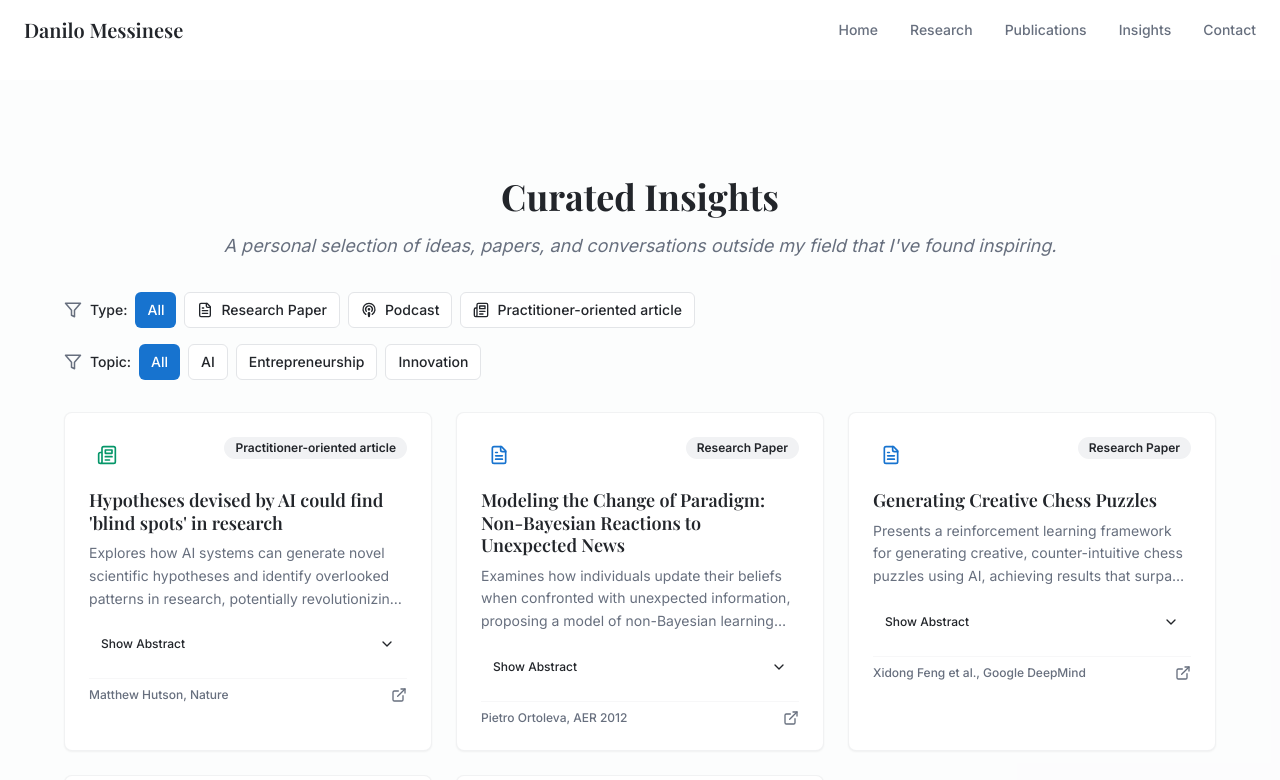
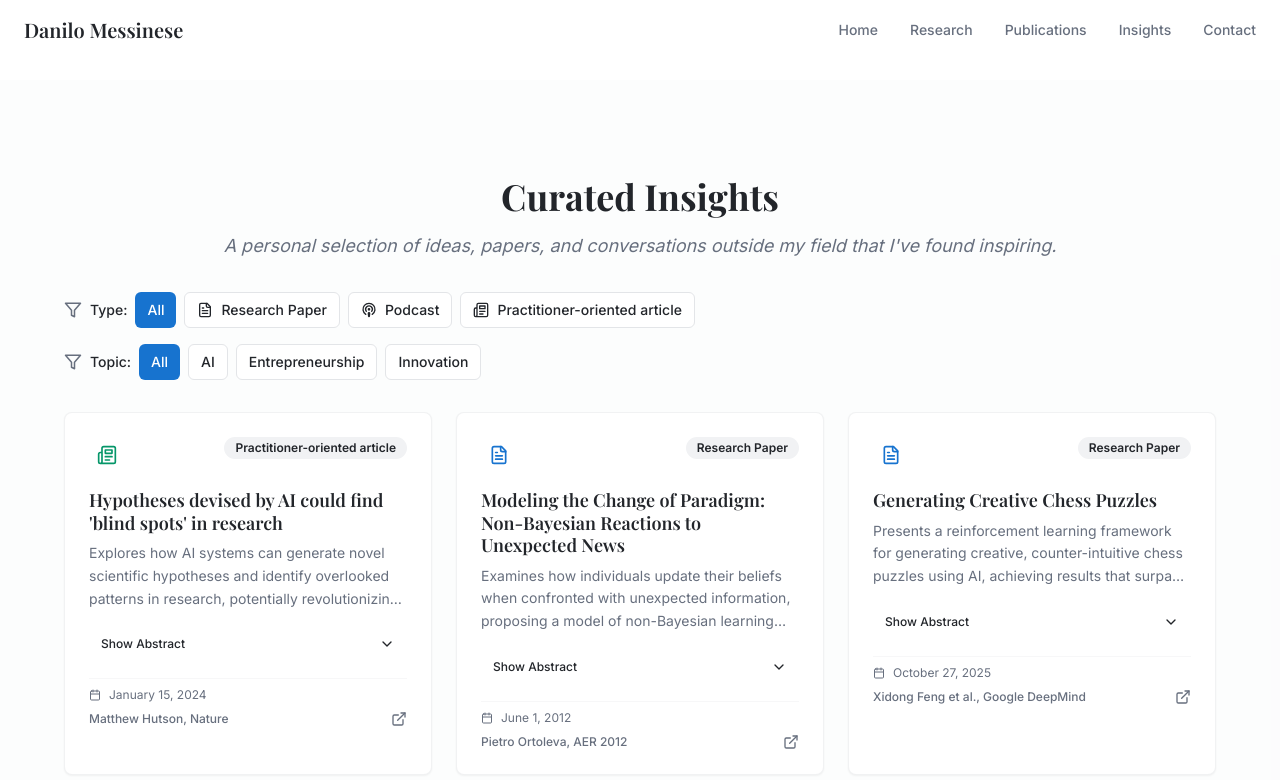
Before and after one commit to MessineseDanilo/innovate-academics, a React (Vite) app: page /insights in a window 1280 px wide. Shown: the top 780 px of the page. Built offline with nearby package versions, Linux system fonts and the light colour scheme; the HTML template or start-up script is replaced by a standard one.

Commit message:
Add publication dates to insights

```diff
--- a/src/components/CuratedInsights.tsx
+++ b/src/components/CuratedInsights.tsx
@@ -1,9 +1,10 @@
 import { Card, CardContent } from "@/components/ui/card";
 import { Badge } from "@/components/ui/badge";
 import { Button } from "@/components/ui/button";
-import { ExternalLink, Podcast, FileText, Newspaper, Filter, ChevronDown, ChevronUp } from "lucide-react";
+import { ExternalLink, Podcast, FileText, Newspaper, Filter, ChevronDown, ChevronUp, Calendar } from "lucide-react";
 import { useState } from "react";
 import { Collapsible, CollapsibleContent, CollapsibleTrigger } from "@/components/ui/collapsible";
+import { format } from "date-fns";
 
 const CuratedInsights = () => {
   const [selectedType, setSelectedType] = useState<string | null>(null);
@@ -18,6 +19,7 @@ const CuratedInsights = () => {
       description: "Explores how AI systems can generate novel scientific hypotheses and identify overlooked patterns in research, potentially revolutionizing scientific discovery.",
       abstract: "Scientists are exploring the use of AI systems to automatically generate scientific hypotheses, potentially identifying overlooked patterns and 'blind spots' in research. These AI tools analyze vast amounts of scientific literature and data to propose novel hypotheses that human researchers might miss, offering a new approach to accelerate scientific discovery and address biases in research focus.",
       author: "Matthew Hutson, Nature",
+      date: new Date("2024-01-15"),
       link: "#",
       color: "text-emerald-600",
       badge: "Practitioner-oriented article",
@@ -30,6 +32,7 @@ const CuratedInsights = () => {
       description: "Examines how individuals update their beliefs when confronted with unexpected information, proposing a model of non-Bayesian learning that captures paradigm shifts in thinking.",
       abstract: "This paper proposes a model of non-Bayesian learning to capture how individuals update their beliefs when confronted with unexpected information. The model shows that individuals may exhibit paradigm shifts in their thinking, radically changing their beliefs in response to surprising evidence. This framework provides insights into phenomena such as scientific revolutions, political realignments, and market crashes, where conventional Bayesian updating fails to explain observed behavior.",
       author: "Pietro Ortoleva, AER 2012",
+      date: new Date("2012-06-01"),
       link: "#",
       color: "text-primary",
       badge: "Research Paper",
@@ -42,6 +45,7 @@ const CuratedInsights = () => {
       description: "Presents a reinforcement learning framework for generating creative, counter-intuitive chess puzzles using AI, achieving results that surpass existing datasets and are acknowledged by world-renowned experts.",
       abstract: "While Generative AI rapidly advances in various domains, generating truly creative, aesthetic, and counter-intuitive outputs remains a challenge. This paper presents an approach to tackle these difficulties in the domain of chess puzzles using an RL framework with novel rewards based on chess engine search statistics. The rewards enhance a puzzle's uniqueness, counter-intuitiveness, diversity, and realism. The approach dramatically increases counter-intuitive puzzle generation by 10x, from 0.22% to 2.5%, surpassing existing dataset rates and producing puzzles rated by human experts as more creative, enjoyable, and counter-intuitive than composed book puzzles.",
       author: "Xidong Feng et al., Google DeepMind",
+      date: new Date("2025-10-27"),
       link: "https://arxiv.org/pdf/2510.23881",
       color: "text-primary",
       badge: "Research Paper",
@@ -54,6 +58,7 @@ const CuratedInsights = () => {
       description: "Explores how algorithms will fundamentally reorganize scientific practice, formalizing off-screen processes like idea generation and enabling new modes of theorizing, especially in patchwork sciences.",
       abstract: "Algorithms will not simply contribute to science; they will reorganize it. We sketch how science will look in the near future. Notably, algorithms will formalize crucial parts of science that currently happen off screen — such as new idea generation or intuitions about what theories matter. They will enable fundamentally different modes of theorizing. These changes will most affect what we call the 'patchwork sciences,' which includes fields such as economics, chemistry, biology, medicine and psychology. In short, we argue that the methods of science will look very different in a world where algorithms can process data, reason and form their own models of the world.",
       author: "Sendhil Mullainathan & Ashesh Rambachan, MIT & NBER",
+      date: new Date("2025-10-10"),
       link: "https://www.nber.org/system/files/chapters/c15321/c15321.pdf",
       color: "text-primary",
       badge: "Research Paper",
@@ -66,6 +71,7 @@ const CuratedInsights = () => {
       description: "Identifies key commonalities and differences in how humans and machines generalize, proposing interdisciplinary challenges for effective alignment in human-AI teaming scenarios.",
       abstract: "Recent advances in artificial intelligence (AI)—including generative approaches—have resulted in technology that can support humans in scientific discovery and forming decisions. A crucial yet often overlooked aspect of human-AI interactions is the different ways in which humans and machines generalize. In cognitive science, human generalization commonly involves abstraction and concept learning. By contrast, AI generalization encompasses out-of-domain generalization in machine learning, rule-based reasoning in symbolic AI, and abstraction in neurosymbolic AI. This paper combines insights from AI and cognitive science to identify key commonalities and differences across three dimensions: notions of, methods for, and evaluation of generalization, mapping different conceptualizations and considering their role for alignment in human-AI teaming.",
       author: "Filip Ilievski et al., Nature Machine Intelligence",
+      date: new Date("2025-09-15"),
       link: "https://media.licdn.com/dms/document/media/v2/D4D1FAQFA_wTO97jSHw/feedshare-document-pdf-analyzed/B4DZmlCv85IEAY-/0/1759410589502",
       color: "text-primary",
       badge: "Research Paper",
@@ -207,7 +213,14 @@ const CuratedInsights = () => {
                     </CollapsibleContent>
                   </Collapsible>
 
-                  <div className="flex items-center justify-between pt-2 border-t border-border/30">
+                  <div className="flex flex-col gap-2 pt-2 border-t border-border/30">
+                    <div className="flex items-center gap-2">
+                      <Calendar size={12} className="text-muted-foreground" />
+                      <p className="text-xs text-muted-foreground">
+                        {format(item.date, "MMMM d, yyyy")}
+                      </p>
+                    </div>
+                    <div className="flex items-center justify-between">
                       <p className="text-xs text-muted-foreground font-medium">
                         {item.author}
                       </p>
@@ -223,6 +236,7 @@ const CuratedInsights = () => {
                         />
                       </Button>
                     </div>
+                  </div>
                 </CardContent>
               </Card>
             );
```
Lines whose indentation alone changed are shown as unchanged.
